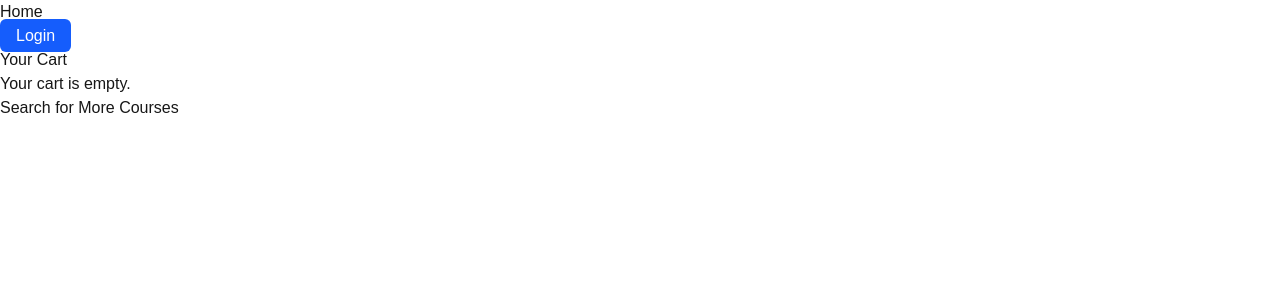
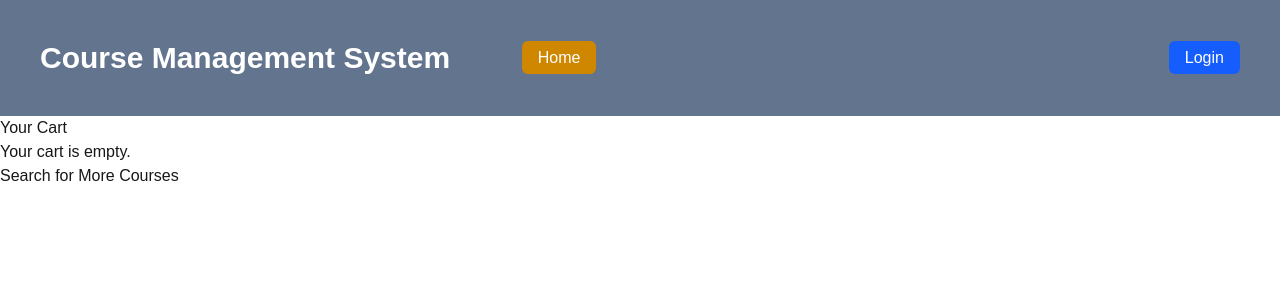
Before and after one commit to gbolin9/project-test, a Next.js app: page /classcart in a window 1280 px wide. Shown: the top 300 px of the page. Built offline with nearby package versions, Linux system fonts and the light colour scheme.

Commit message:
styled layout.tsx

```diff
--- a/app/layout.tsx
+++ b/app/layout.tsx
@@ -40,20 +40,41 @@ export function Header() {
     window.location.reload();
   };
   return (
-  <header>
-    <div>
-    </div>
-    <Link href="/">Home</Link>
-    <div>
-        {role === 'teacher' && <Link href="/classadd">Create Course</Link>}
+  <header className="flex items-center p-10 bg-slate-500">
+    <h1 className="text-3xl font-bold text-white">Course Management System</h1>
+      <div className='mx-auto'>
+      <Link
+      className="px-4 py-2 bg-yellow-600 text-white rounded-md hover:bg-blue-700 transition-colors"
+      href="/">
+        Home
+        </Link>
     </div>
 
-    <div>
-      {role === 'student' && <Link href="/studentcourse">Your Courses</Link>}
+    <div className ='mx-auto'>
+
+        {role === 'teacher' &&
+        <Link
+         className="px-4 py-2 bg-green-600 text-white rounded-md hover:bg-blue-700 transition-colors"
+         href="/classadd">
+          Create Course</Link>}
     </div>
 
-    <div>
-      {role === 'student' && <Link href="/classcart">Your Cart</Link>}
+    <div className='mx-auto'>
+      {role === 'student' &&
+      <Link
+        className="px-4 py-2 bg-green-600 text-white rounded-md hover:bg-blue-700 transition-colors"
+        href="/studentcourse">
+        Your Courses
+      </Link>}
+    </div>
+
+    <div className='mx-auto'>
+      {role === 'student' &&
+      <Link
+        className="px-4 py-2 bg-blue-600 text-white rounded-md hover:bg-blue-700 transition-colors"
+        href="/classcart">
+        Your Cart
+      </Link>}
     </div>
 
      <div className="ml-auto">
```
